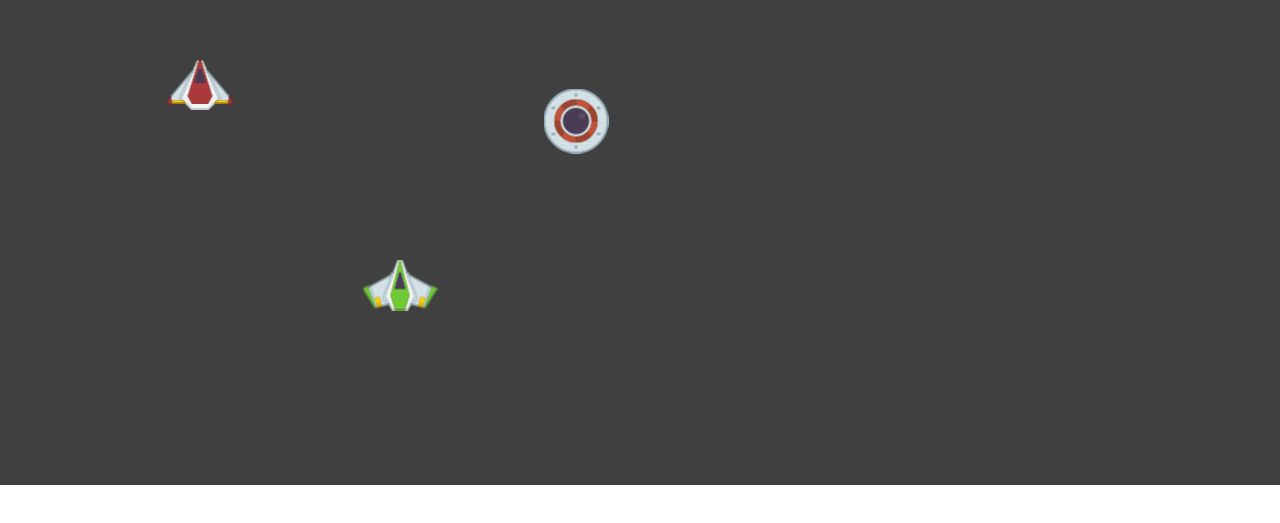
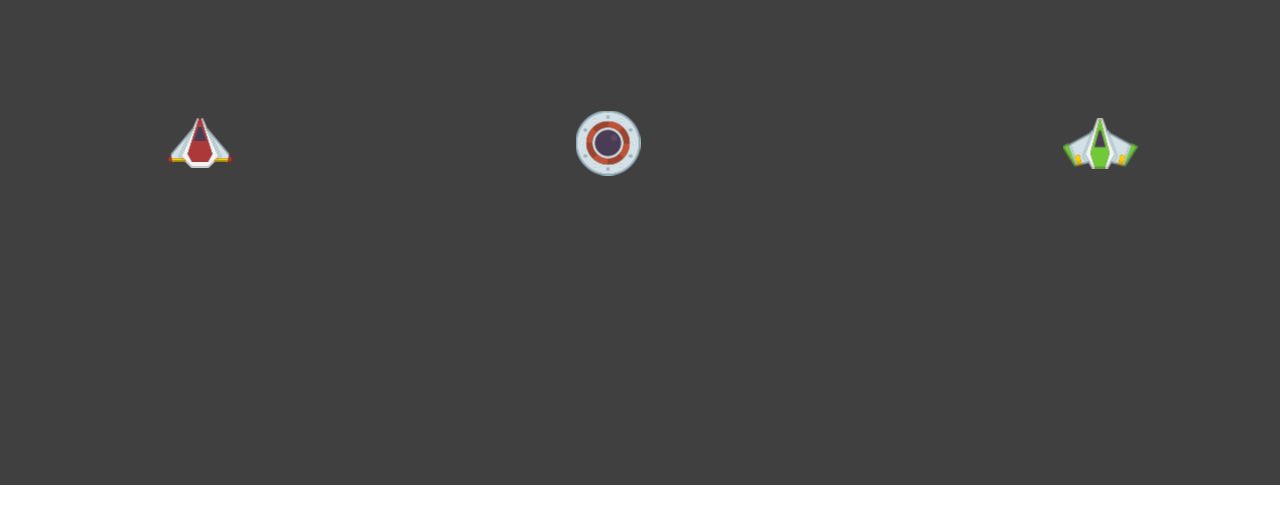
Before and after one commit to ciesluks/dev-spaceball, a plain HTML site: page index.html in a window 1280 px wide. Shown: the part 115-638 px from the top of the page. Drawn offline with Linux system fonts and the light colour scheme.

Commit message:
Started with bullet code

```diff
--- a/assets/polygons/polygons.json
+++ b/assets/polygons/polygons.json
@@ -1,41 +1,5 @@
 {
 
-    "red_spaceball": [
-        {
-            "shape": [ 0,41, 0,24, 41,0, 49,3, 60,52, 24,65, 16,62, 5,52 ]
-        },
-        {
-            "shape": [ 24,0, 41,0, 0,24, 3,16, 13,5 ]
-        },
-        {
-            "shape": [ 65,24, 65,41, 60,52, 49,3, 60,13 ]
-        },
-        {
-            "shape": [ 24,65, 60,52, 52,60, 41,65 ]
-        }
-    ]
-    ,
-    "red_ship_1": [
-        {
-            "shape": [ 37,1, 40,10, 25,10, 29,0 ]
-        },
-        {
-            "shape": [ 0,38, 14,23, 17,44, 0,45 ]
-        },
-        {
-            "shape": [ 48,44, 14,23, 14,21, 20,16, 51,23, 65,38, 65,45 ]
-        },
-        {
-            "shape": [ 17,44, 14,23, 48,44, 43,50, 22,50 ]
-        },
-        {
-            "shape": [ 25,10, 40,10, 45,14, 45,16, 20,16, 20,14 ]
-        },
-        {
-            "shape": [ 51,23, 20,16, 45,16, 51,21 ]
-        }
-    ]
-    ,
     "green_ship_2": [
         {
             "shape": [ 74,34, 72,35, 66,25, 70,25, 75,28 ]
@@ -71,4 +35,46 @@
             "shape": [ 49,16, 59,20, 60,22, 15,22, 16,20, 26,16 ]
         }
     ]
+    ,
+    "red_ship_1": [
+        {
+            "shape": [ 37,1, 40,10, 25,10, 29,0 ]
+        },
+        {
+            "shape": [ 0,38, 14,23, 17,44, 0,45 ]
+        },
+        {
+            "shape": [ 48,44, 14,23, 14,21, 20,16, 51,23, 65,38, 65,45 ]
+        },
+        {
+            "shape": [ 17,44, 14,23, 48,44, 43,50, 22,50 ]
+        },
+        {
+            "shape": [ 25,10, 40,10, 45,14, 45,16, 20,16, 20,14 ]
+        },
+        {
+            "shape": [ 51,23, 20,16, 45,16, 51,21 ]
+        }
+    ]
+    ,
+    "red_spaceball": [
+        {
+            "shape": [ 0,41, 0,24, 41,0, 49,3, 60,52, 24,65, 16,62, 5,52 ]
+        },
+        {
+            "shape": [ 24,0, 41,0, 0,24, 3,16, 13,5 ]
+        },
+        {
+            "shape": [ 65,24, 65,41, 60,52, 49,3, 60,13 ]
+        },
+        {
+            "shape": [ 24,65, 60,52, 52,60, 41,65 ]
+        }
+    ]
+    ,
+    "green_bullet": [
+        {
+            "shape": [ 0,28, 0,1, 7,1, 7,28 ]
+        }
+    ]
 }
--- /dev/null
+++ b/disableDefaultBehaviours.js
@@ -0,0 +1,6 @@
+window.addEventListener("keydown", function(e) {
+    // space and arrow keys
+    if([32, 37, 38, 39, 40].indexOf(e.keyCode) > -1) {
+        e.preventDefault();
+    }
+}, false);
--- a/game.js
+++ b/game.js
@@ -1,10 +1,3 @@
-window.addEventListener("keydown", function(e) {
-    // space and arrow keys
-    if([32, 37, 38, 39, 40].indexOf(e.keyCode) > -1) {
-        e.preventDefault();
-    }
-}, false);
-
 var game;
 
 window.onload = function() {
@@ -16,6 +9,7 @@ function preload(){
     game.load.image('red_ship_1', 'assets/images/red_ship_1.png');
     game.load.image('green_ship_2', 'assets/images/green_ship_2.png');
     game.load.image('red_spaceball', 'assets/images/red_spaceball.png');
+    game.load.image('green_bullet', 'assets/images/green_bullet.png');
     game.load.physics('physicsData', './assets/polygons/polygons.json');
 }
 
@@ -36,7 +30,7 @@ function create(){
         Phaser.Keyboard.D,
         Phaser.Keyboard.W,
         Phaser.Keyboard.S,
-        200, 200,
+        200, 258,
         'red_ship_1'
     );
 
@@ -45,11 +39,11 @@ function create(){
         Phaser.Keyboard.RIGHT,
         Phaser.Keyboard.UP,
         Phaser.Keyboard.DOWN,
-        400, 400,
+        1100, 258,
         'green_ship_2'
     );
 
-    spaceball = game.add.sprite(576, 236, 'red_spaceball');
+    spaceball = game.add.sprite(608, 258, 'red_spaceball');
   	game.physics.p2.enable(spaceball, false);
   	//	Clear the shapes and load the 'contra2' polygon from the physicsData JSON file in the cache
   	spaceball.body.clearShapes();
@@ -79,7 +73,6 @@ function create(){
 
 function ship(left, right, up, down, startPosX, startPosY, ship_sprite){
     this.sprite = game.add.sprite(startPosX, startPosY, ship_sprite);
-
     game.physics.p2.enable(this.sprite, false);
     this.sprite.body.clearShapes();
   	this.sprite.body.loadPolygon('physicsData', ship_sprite);
@@ -99,13 +92,11 @@ function update(){
 function moveShip(ship){
     if (game.input.keyboard.isDown(ship.leftKey))
     {
-        //ship.sprite.body.rotateLeft(200);
-        ship.sprite.body.angularVelocity = -3;
+        ship.sprite.body.angularVelocity = -5;
     }
     else if (game.input.keyboard.isDown(ship.rightKey))
     {
-        //ship.sprite.body.rotateRight(200);
-        ship.sprite.body.angularVelocity = 3;
+        ship.sprite.body.angularVelocity = 5;
     }
     else {ship.sprite.body.setZeroRotation();}
 
--- a/index.html
+++ b/index.html
@@ -6,7 +6,8 @@
 					font-family: Arial, Helvetica, sans-serif; }
 	</style>
 	<script src="phaser.min.js"></script>
-  <script src = "game.js"></script>
+  <script src="game.js"></script>
+	<script src="disableDefaultBehaviours.js"></script>
 	</head>
 	<body>
 		<div id="gameContainer" style="width: 1280px; height: 600px; margin: 0px auto; position: relative;"></div>
```
Also changed, not shown: assets/images/green_bullet.png (added).
